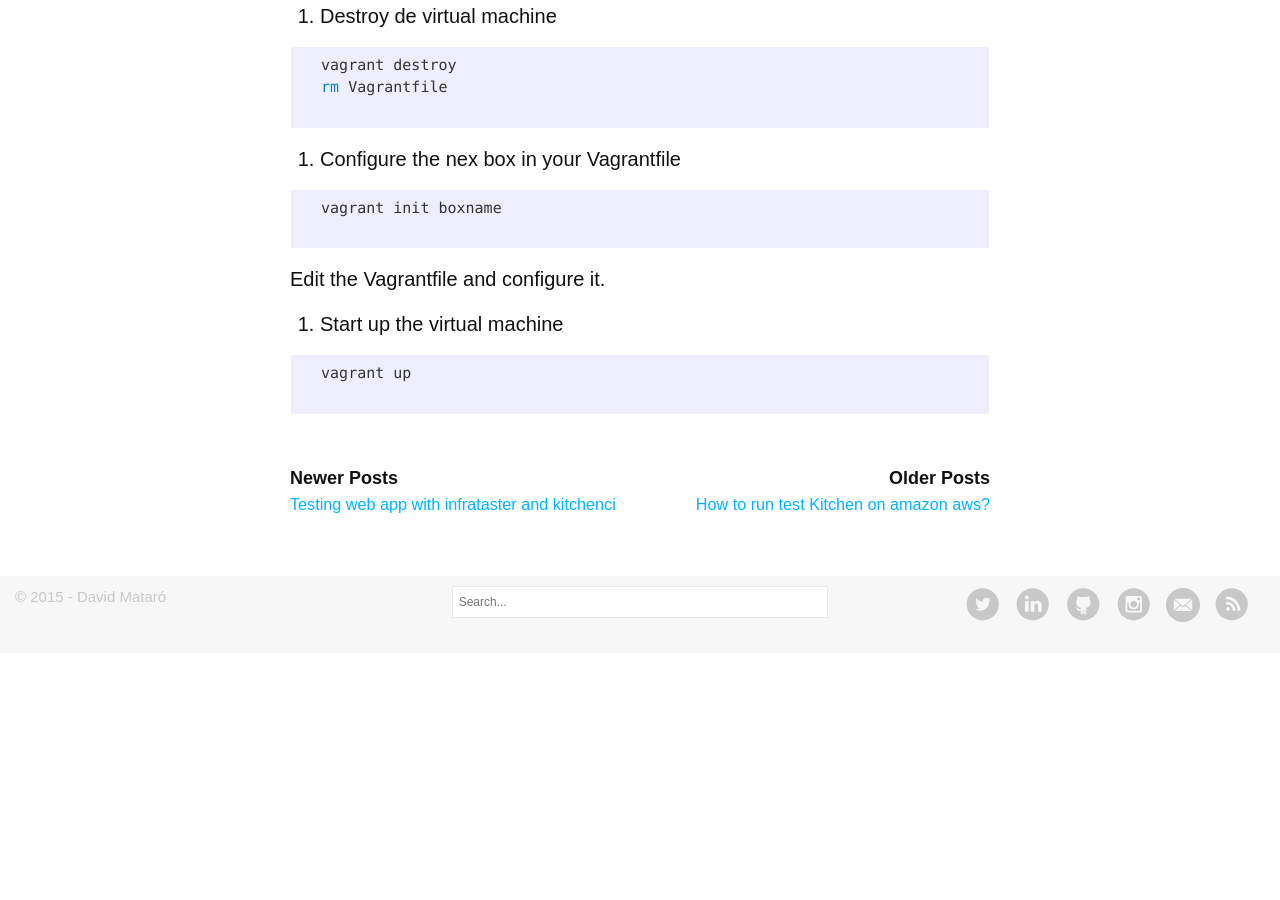
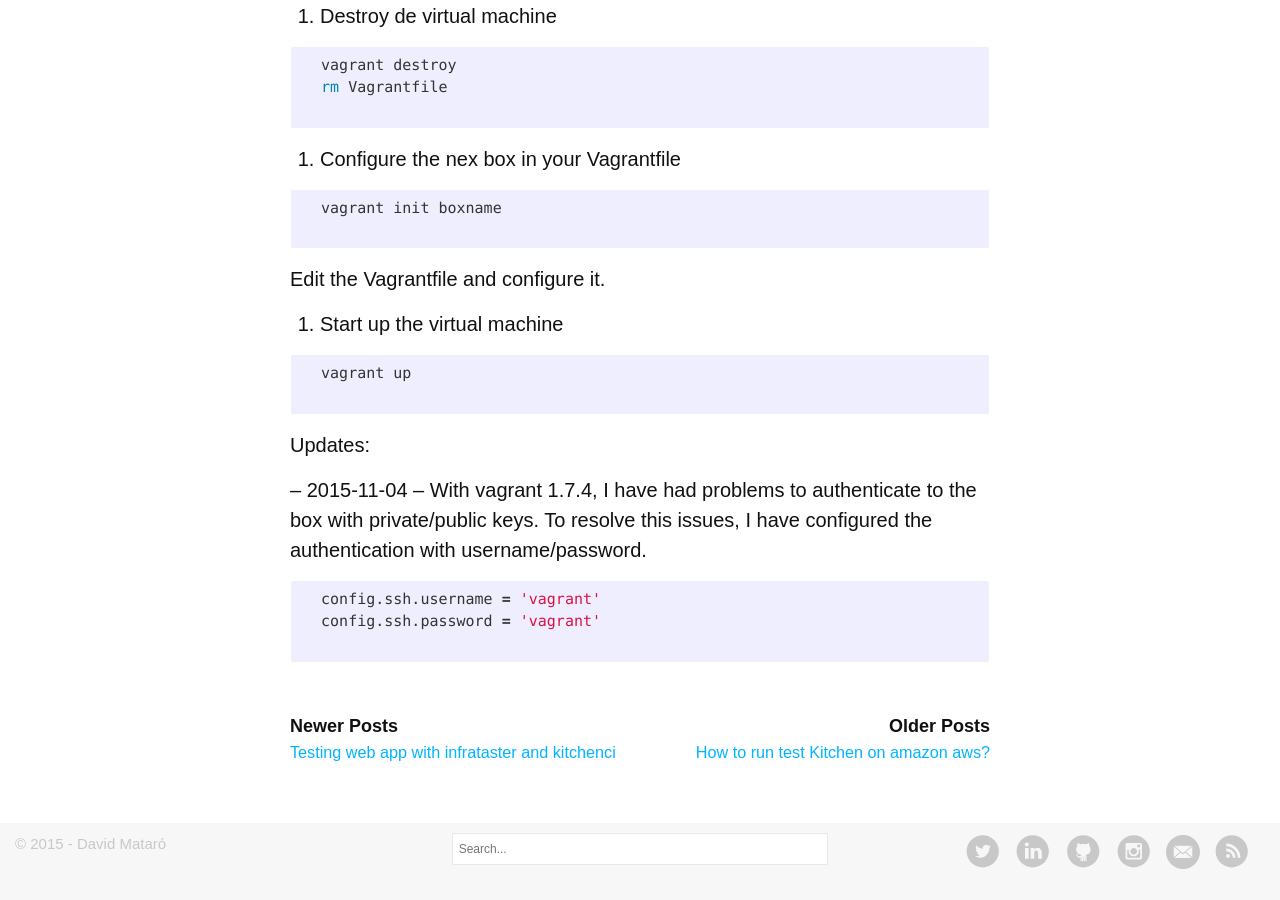
Before and after one commit to davidmataro/davidmataro, a Jekyll site: the page built from _posts/2015-07-28-create-a-vagrant-box-from-existing-one.markdown, in a window 1280 px wide and 900 px high, scrolled down 1266 px. Built offline with Jekyll 4.4.1, drawn with Linux system fonts in a browser that asks for light colours; nearby versions of some CDN libraries; some web fonts are replaced; Markdown is read by kramdown in place of the engine named in the settings; before the commit the page ends 1919 px from its top, so only the background shows below that.

Commit message:
update post

```diff
--- a/_posts/2015-07-28-create-a-vagrant-box-from-existing-one.markdown
+++ b/_posts/2015-07-28-create-a-vagrant-box-from-existing-one.markdown
@@ -78,3 +78,14 @@ Once you have started and installed your virtual machine, you can create your ow
   {% highlight bash %}
   vagrant up
   {% endhighlight %}
+
+
+Updates:
+
+-- 2015-11-04 --
+With vagrant 1.7.4, I have had problems to authenticate to the box with private/public keys. To resolve this issues, I have configured the authentication with username/password.
+
+  {% highlight bash %}
+  config.ssh.username = 'vagrant'
+  config.ssh.password = 'vagrant'
+  {% endhighlight %}
```
